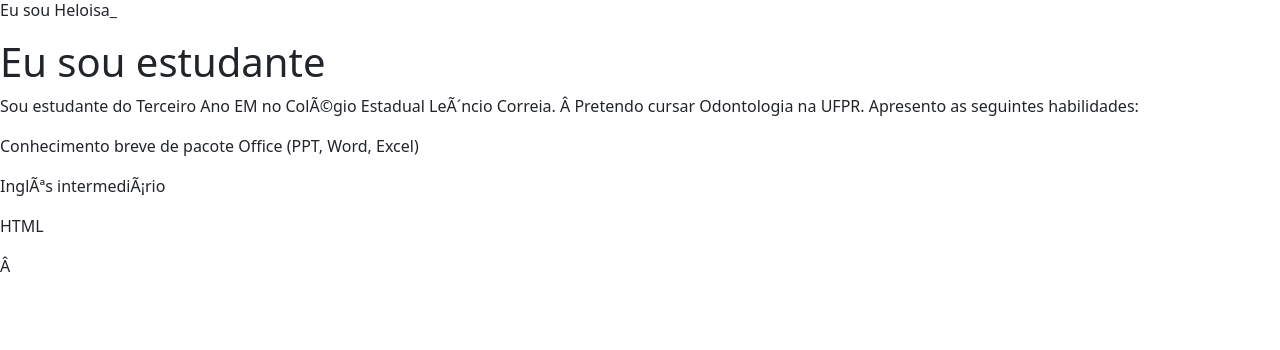
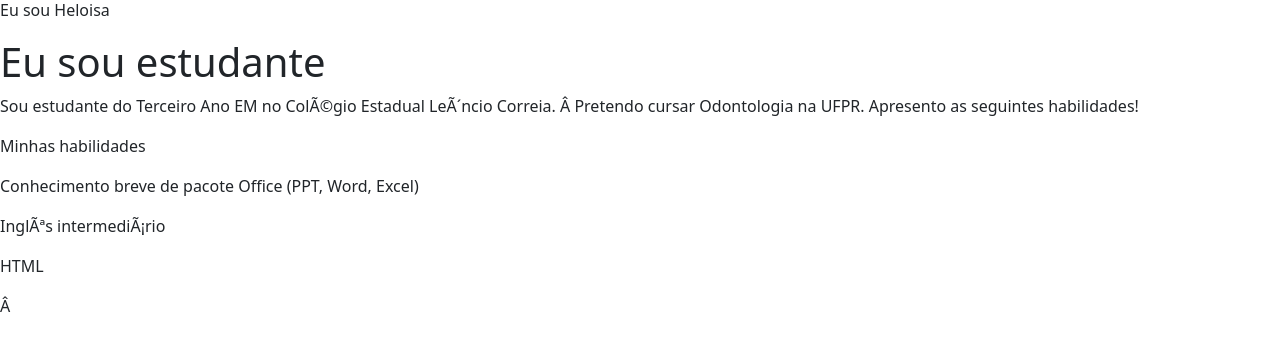
Before and after one commit to heloisapl/portfolio, a plain HTML site: page index.html in a window 1280 px wide. Shown: the part 28-378 px from the top of the page. Drawn offline with nearby package versions, Linux system fonts and the light colour scheme.

Commit message:
Update index.html

```diff
--- a/index.html
+++ b/index.html
@@ -10,9 +10,10 @@
   <body>
     <header class=”container text-center”>
 <img src=”img/avatar-perfil.png” alt=”avatar da Fernanda” srcset=””>
-      <p>Eu sou Heloisa_</p>
+      <p class "lead"> Eu sou Heloisa </p>
       <h1>Eu sou estudante</h1>
-      <p>Sou estudante do Terceiro Ano EM no Colégio Estadual Leôncio Correia.  Pretendo cursar Odontologia na UFPR. Apresento as seguintes habilidades:</p>
+      <p>Sou estudante do Terceiro Ano EM no Colégio Estadual Leôncio Correia.  Pretendo cursar Odontologia na UFPR. Apresento as seguintes habilidades!</p>
+      <p> Minhas habilidades</p>
       <div>
         <p>Conhecimento breve de pacote Office (PPT, Word, Excel)</p>
         <p>Inglês intermediário</p>
```
